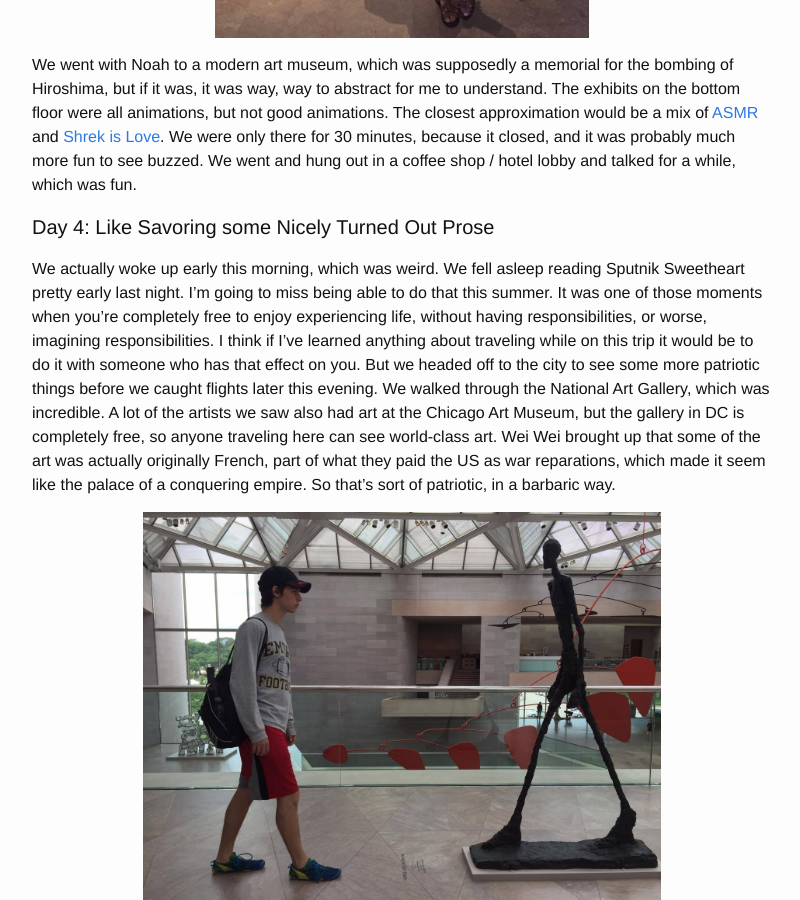
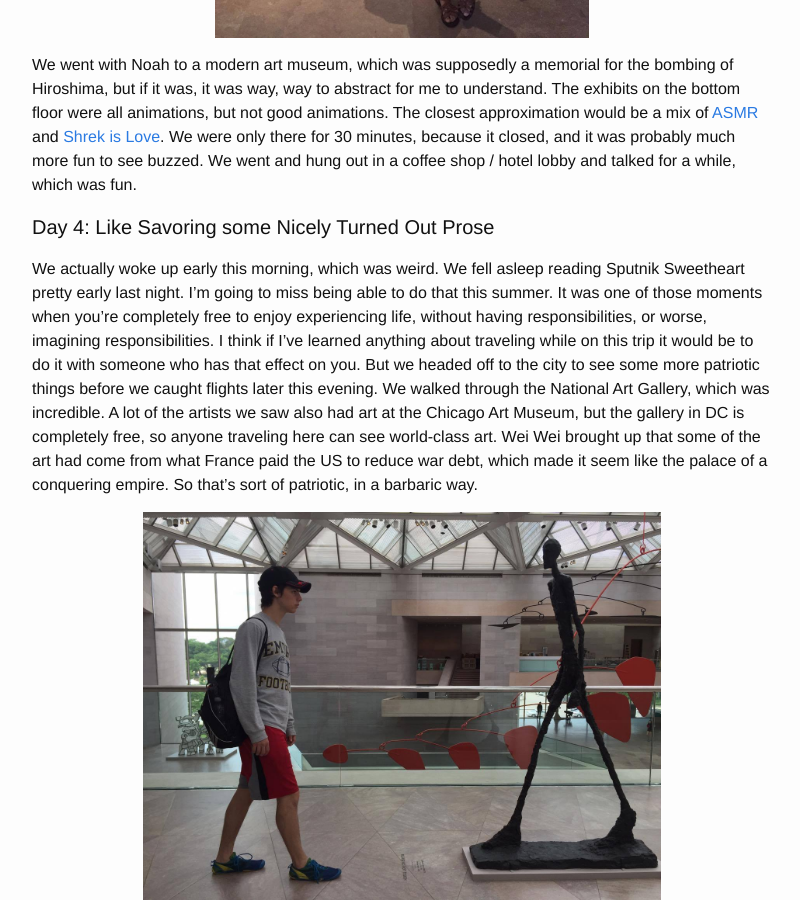
Before and after one commit to codekansas/codekansas.github.io, a Jekyll site: the page built from _posts/2016-05-11-patriotism-tour.markdown, in a window 1280 px wide and 900 px high, scrolled down 23597 px. Shown: the whole window, without its empty margins (238-1038 px from the left). Built offline with Jekyll 4.4.1, drawn with Linux system fonts in a browser that asks for light colours.

Commit message:
france part

```diff
--- a/_posts/2016-05-11-patriotism-tour.markdown
+++ b/_posts/2016-05-11-patriotism-tour.markdown
@@ -287,7 +287,7 @@ We went with Noah to a modern art museum, which was supposedly a memorial for th
 
 ### Day 4: Like Savoring some Nicely Turned Out Prose
 
-We actually woke up early this morning, which was weird. We fell asleep reading Sputnik Sweetheart pretty early last night. I'm going to miss being able to do that this summer. It was one of those moments when you're completely free to enjoy experiencing life, without having responsibilities, or worse, imagining responsibilities. I think if I've learned anything about traveling while on this trip it would be to do it with someone who has that effect on you. But we headed off to the city to see some more patriotic things before we caught flights later this evening. We walked through the National Art Gallery, which was incredible. A lot of the artists we saw also had art at the Chicago Art Museum, but the gallery in DC is completely free, so anyone traveling here can see world-class art. Wei Wei brought up that some of the art was actually originally French, part of what they paid the US as war reparations, which made it seem like the palace of a conquering empire. So that's sort of patriotic, in a barbaric way.
+We actually woke up early this morning, which was weird. We fell asleep reading Sputnik Sweetheart pretty early last night. I'm going to miss being able to do that this summer. It was one of those moments when you're completely free to enjoy experiencing life, without having responsibilities, or worse, imagining responsibilities. I think if I've learned anything about traveling while on this trip it would be to do it with someone who has that effect on you. But we headed off to the city to see some more patriotic things before we caught flights later this evening. We walked through the National Art Gallery, which was incredible. A lot of the artists we saw also had art at the Chicago Art Museum, but the gallery in DC is completely free, so anyone traveling here can see world-class art. Wei Wei brought up that some of the art had come from what France paid the US to reduce war debt, which made it seem like the palace of a conquering empire. So that's sort of patriotic, in a barbaric way.
 
 ![Arttttttttttttttttt](/resources/us_roadtrip/washington/statue.jpg)
 
```
